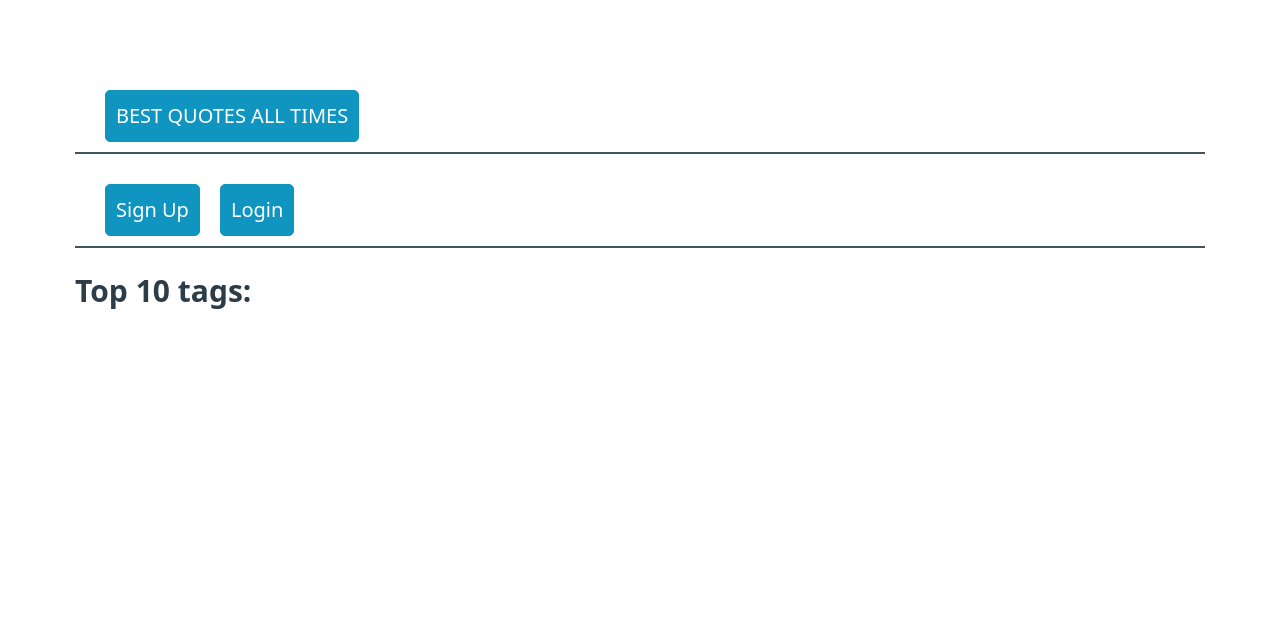
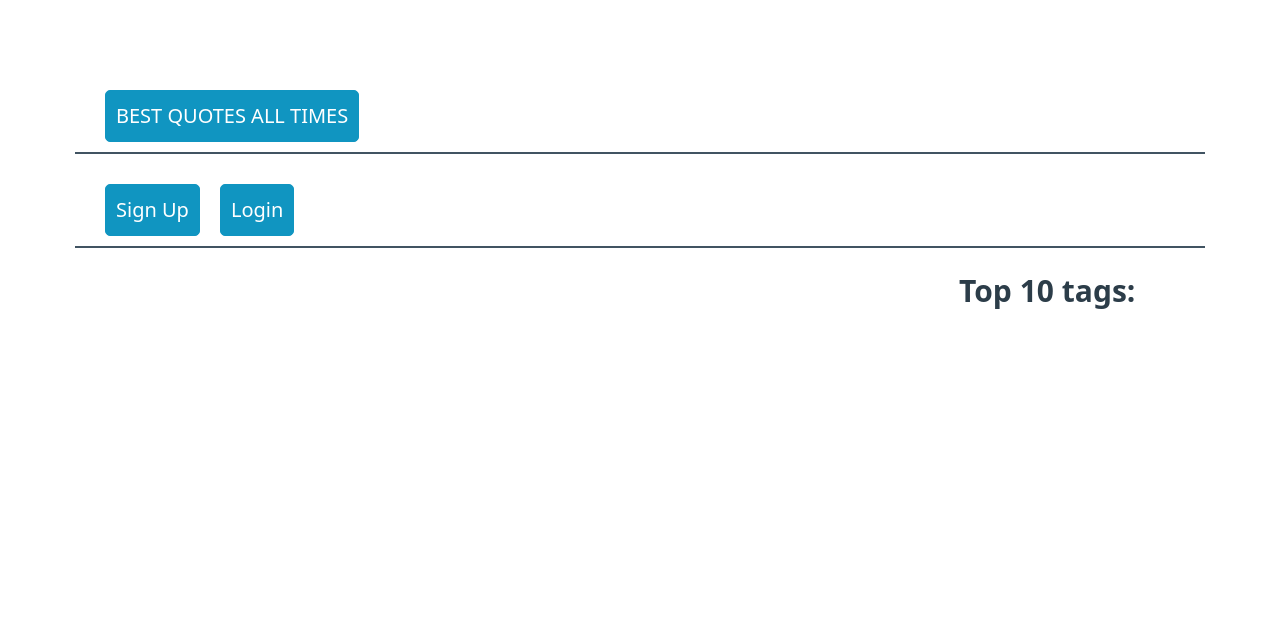
Before and after one commit to olga-ivanko/WEB_HW13.2, a Django app: page / in a window 1280 px wide. Shown: the top 638 px of the page. Run offline with Django 5.2, Linux system fonts and the light colour scheme; data that the repository does not hold is empty.

Commit message:
styles finetune

```diff
--- a/hw10/quotes/quotesapp/static/quotesapp/style.css
+++ b/hw10/quotes/quotesapp/static/quotesapp/style.css
@@ -24,7 +24,14 @@ em {
     font-style: italic;
 }
 
-.tag-list li {
-  display: inline-block;
-  margin-right: 5px;
+section {
+    float: right;
+    width: 20%;
+    margin-right: 20px;
 }
+
+.container::after {
+    content: "";
+    display: table;
+    clear: both;
+}
--- a/hw10/quotes/quotesapp/templates/quotesapp/index.html
+++ b/hw10/quotes/quotesapp/templates/quotesapp/index.html
@@ -23,16 +23,16 @@
   </ul>
   {% endif %}
 </nav>
-
+<section>
 <div>
   <h3>Top 10 tags:</h3>
 </div>
 <ul>
   {% for tag, count in top_ten_tags %}
-    <ul><a href="{% url "quotesapp:tags_list" tag_name=tag %}">{{ tag }} ({{count}})</a></ul>
+    <li><a href="{% url "quotesapp:tags_list" tag_name=tag %}">{{ tag }} ({{count}})</a></li>
   {% endfor %}
 </ul>
-
+</section>
 {% for quote in page_obj %}
   <span><em>{{ quote.quote }}</em></span>
   <p>
```
Also changed, not shown: hw10/quotes/quotesapp/templates/quotesapp/base.html (line endings or trailing spaces).
